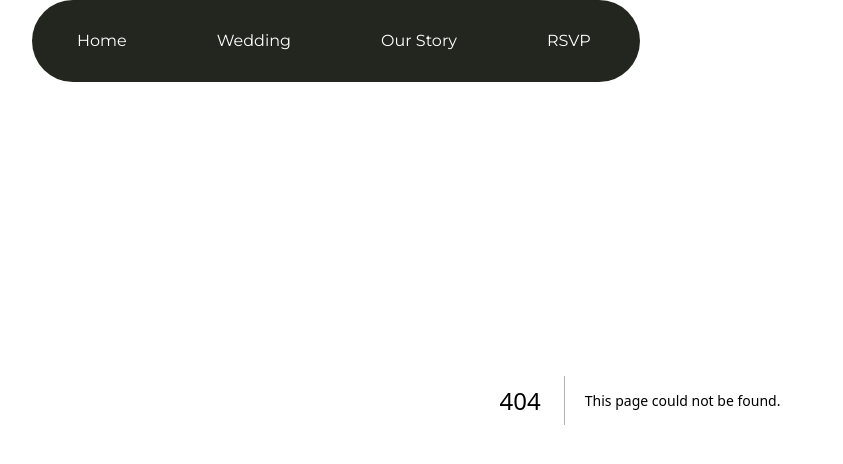
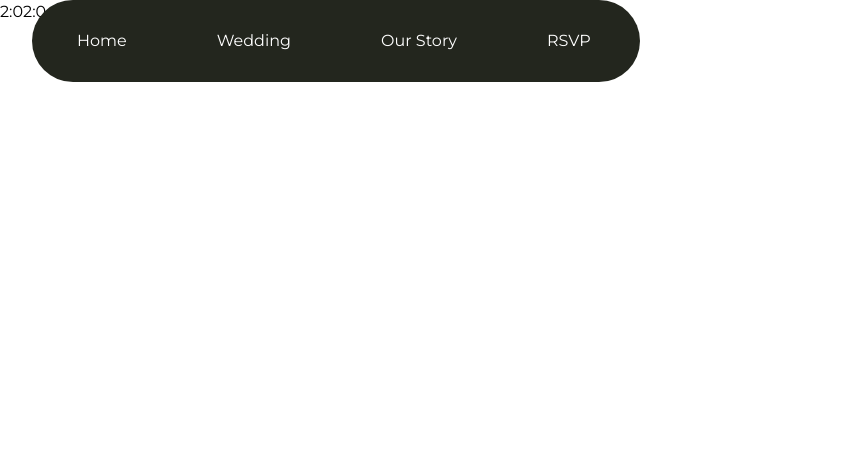
Before and after one commit to kathrynan/weddingkw, a Next.js app: page /digitalClock in a window 1280 px wide. Before the commit this address had no page. Shown: the top 464 px of the page, without its empty margins (0-843 px from the left). Built offline with nearby package versions, Linux system fonts and the light colour scheme; a web font is replaced by a local one.

Commit message:
Add more clock stuff
Still not working :/

```diff
--- /dev/null
+++ b/pages/digitalClock.js
@@ -0,0 +1,21 @@
+import { useState, useEffect } from "react";
+
+function digitalClock() {
+    const [time, setTime] = useState(new Date().toLocaleTimeString());
+
+    useEffect(() => {
+        const interval = setInterval(() => {
+            setTime(new Date().toLocaleTimeString());
+        }, 1000);
+
+        return () => clearInterval(interval); // Cleanup on unmount
+    }, []);
+
+    return (
+        <div className="flipTimebox">
+            <div className="clock clock-fix">{time}</div>
+        </div>
+    );
+}
+
+export default digitalClock;
--- a/pages/index.js
+++ b/pages/index.js
@@ -43,6 +43,7 @@ export default function Home() {
               {/* Clock */}
               <div className="flipTimebox">
 								<div className="clock clock-fix"></div>
+                <script src="path/to/simplyCountdown.js"></script>
 							</div>
               <p>( Time until the wedding )</p>
             </div>
```
Also changed, not shown: pages/clock.js (renamed from components/Layout/clock.js), pages/simplyCountdown.js (renamed from components/Layout/simplyCountdown.js).
